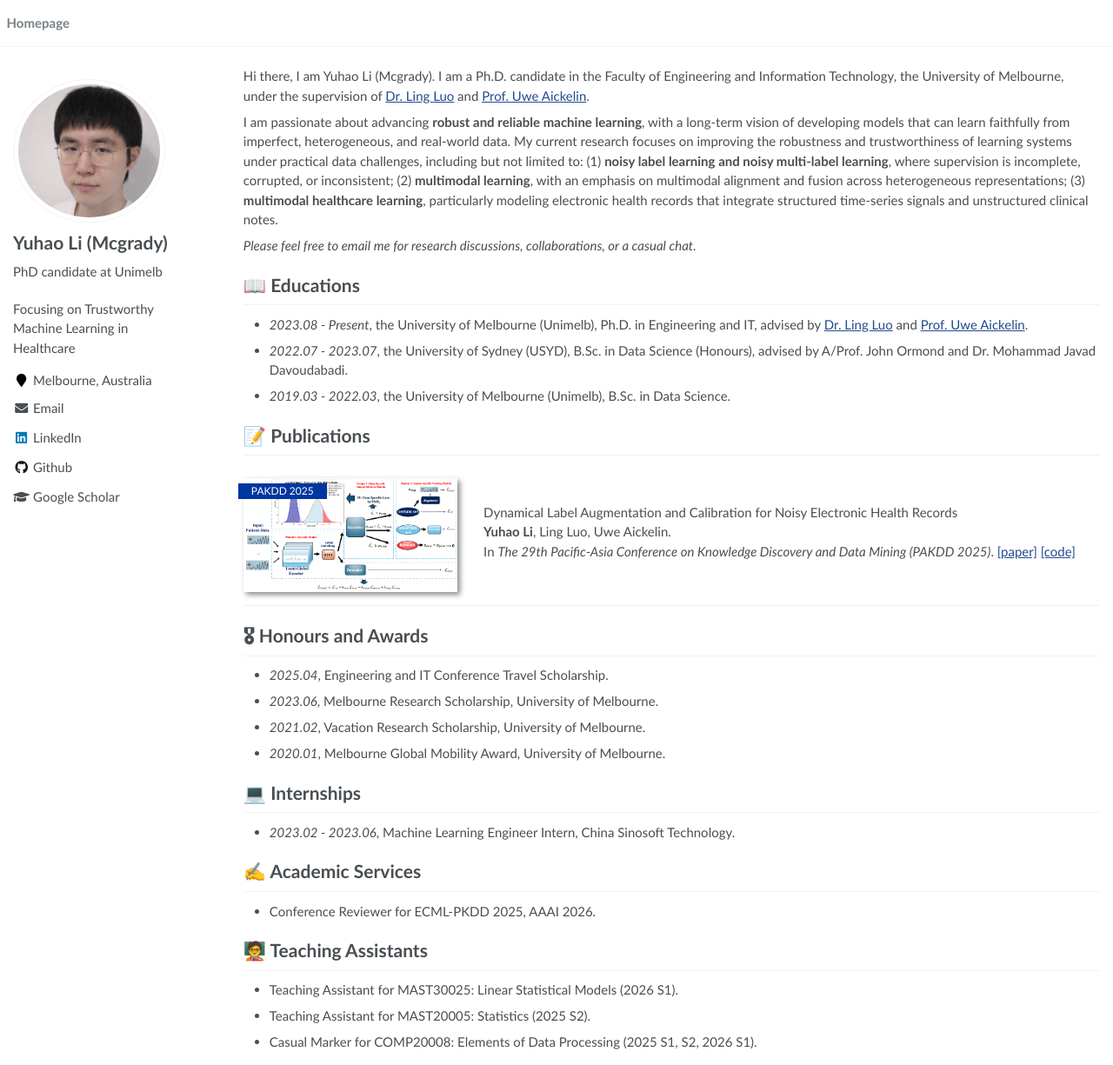
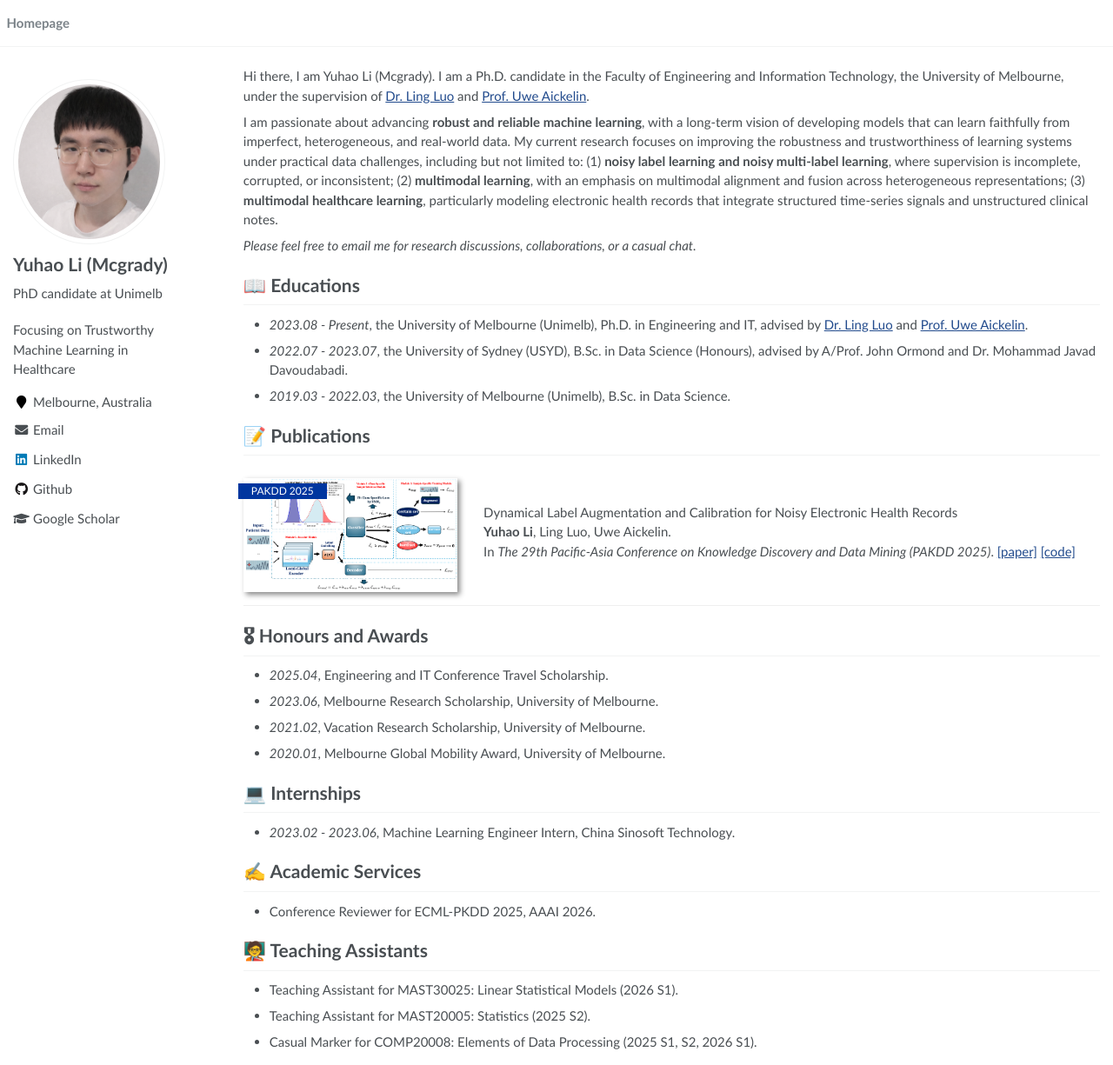
Before and after one commit to yuhao-3/yuhao-3.github.io, a Jekyll site: the page built from _pages/about.md, in a window 1280 px wide and 1225 px high. Shown: the whole window at 87% size. Built offline with Jekyll 4.4.1, drawn with Linux system fonts in a browser that asks for light colours.

Commit message:
Update profile picture

```diff
--- a/_config.yml
+++ b/_config.yml
@@ -22,7 +22,7 @@ baidu_site_verification  :  # get baidu_site_verification from https://ziyuan.ba
 # Site Author
 author:
   name             : "Yuhao Li (Mcgrady)"
-  avatar           : "/images/IMG_unimelb_large3.png"
+  avatar           : "/images/IMG_unimelb_large.png"
   bio              : "PhD candidate at Unimelb"
   location         : "Melbourne, Australia"
   employer         :
```
